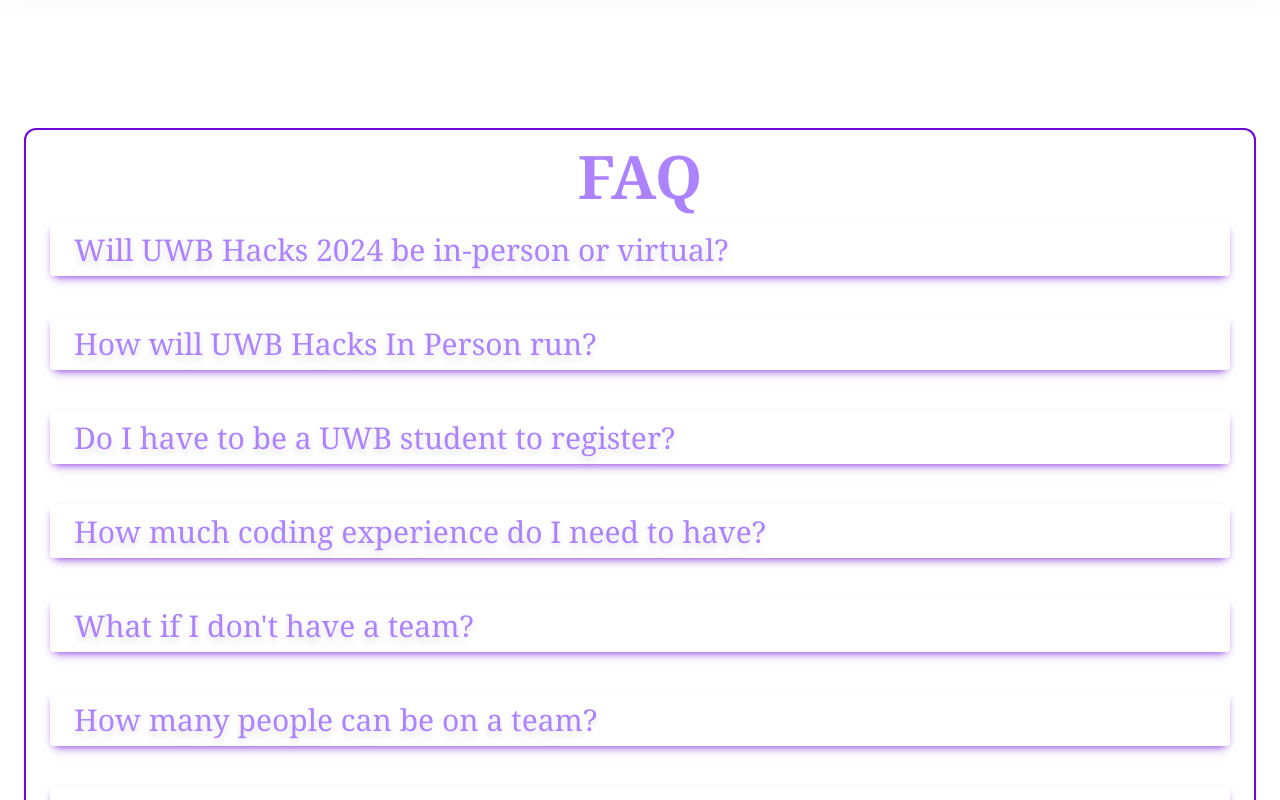
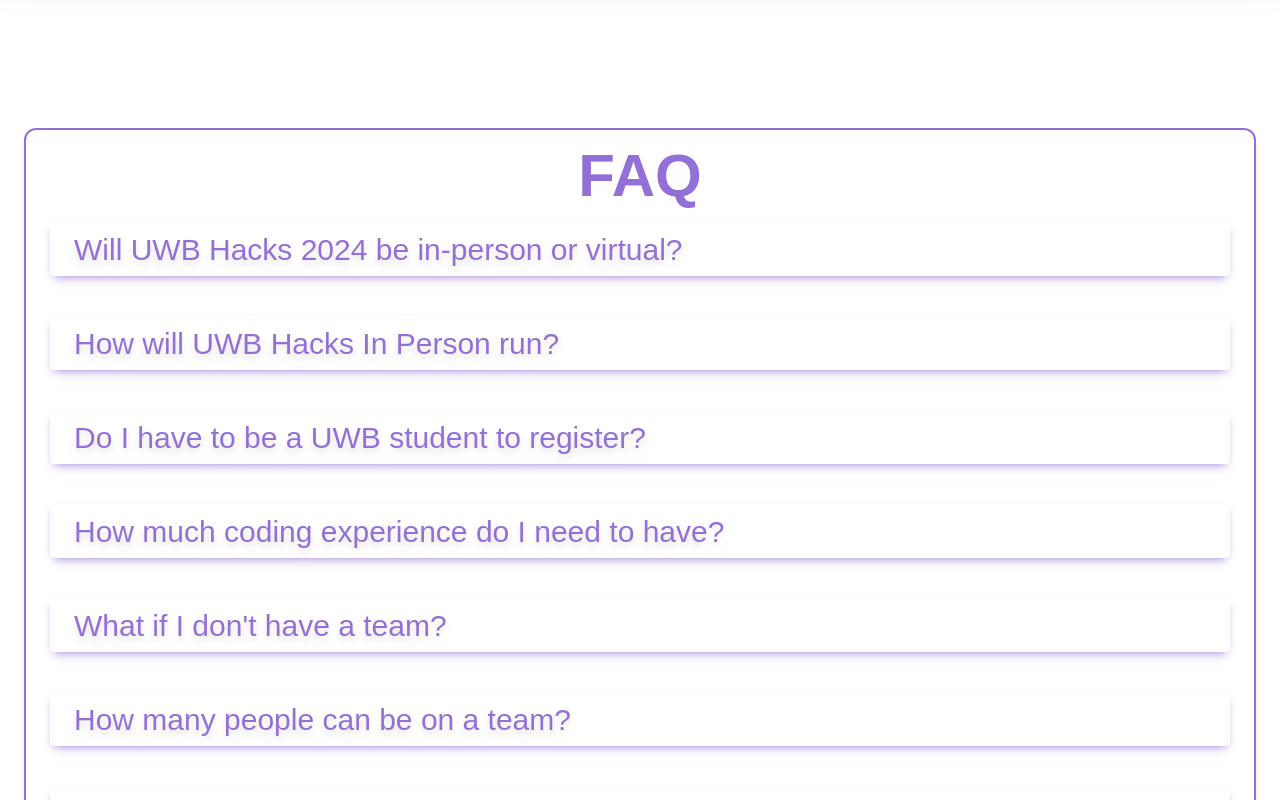
Before and after one commit to UWB-ACM/uwb-hacks24, a React (Create React App) app: page / in a window 1280 px wide. Shown: the part 2960-3760 px from the top of the page. Built offline with nearby package versions, Linux system fonts and the light colour scheme; what tw-elements would draw is missing.

Commit message:
colors and font changed

```diff
--- a/src/Home/CollapseButton.js
+++ b/src/Home/CollapseButton.js
@@ -7,8 +7,8 @@
     <div className="pt-2 pb-3">
       <p className="mb-3 space-y-1 md:space-x-1 md:space-y-0">
         <button
-          className="text-left shadow-purpleFAQ drop-shadow-lg rounded bg-pink-400 px-6 pt-2.5 pb-2 text-3xl font-serif hover:bg-opacity-80
-             text-light-purple w-full
+          className="text-left shadow-purple drop-shadow-lg rounded bg-pink-400 px-6 pt-2.5 pb-2 text-3xl font-Stacker hover:bg-opacity-80
+             text-purple w-full
             shadow-[0_4px_9px_-4px_#ac82ff]
             transition duration-150 ease-in-out "
           type="button"
@@ -27,7 +27,7 @@
         id={props.buttonID}
         data-te-collapse-item
       >
-        <div className="block rounded-lg bg-light-purple font-serif text-white p-6 text-2xl font-normal">
+        <div className="block rounded-lg bg-purple font-Stacker text-white p-6 text-2xl font-normal">
           {props.children}
         </div>
       </div>
--- a/src/Home/FAQ.js
+++ b/src/Home/FAQ.js
@@ -6,8 +6,8 @@
 function FAQ() {
 
         return (
-                <div id="faqSection" className="shadow-md overflow-hidden border-2 border-purpleFAQ bg-white bg-opacity-100 rounded-xl mx-4 my-5">
-                        <div className="font-serif text-6xl text-light-purple text-center mb-2 mt-3 font-bold">FAQ</div>
+                <div id="faqSection" className="shadow-md overflow-hidden border-2 border-purple bg-white bg-opacity-100 rounded-xl mx-4 my-5">
+                        <div className="font-Stacker text-6xl text-purple text-center mb-2 mt-3 font-bold">FAQ</div>
                         <div className="mx-4">
                                 <CollapseButton buttonID="faqb1" buttonText="Will UWB Hacks 2024 be in-person or virtual?" >
                                         This will be a hybrid event, with in-person and virtual offerings. <br /><br />
--- a/tailwind.config.js
+++ b/tailwind.config.js
@@ -8,7 +8,8 @@
   theme: {
     fontFamily: {
       'SecularOne': ['"Secular One"', 'sans-serif'],
-      'serif': ['"fonttwo"', "Georgia"]
+      'serif': ['"fonttwo"', "Georgia"],
+      'Stacker': ['Stacker', 'sans-serif'],
     },
     colors: {
       'white': '#ffffff',
@@ -21,9 +22,10 @@
       'black': '#000000',
       'googray': '#5F6368',
       'pinkFAQ': '#eb37c5',
-      'purpleFAQ': '#6f07d6',
-      'blueFAQ': '#2503fb',
+      'purpleFAQ': '#360a62',
+      'blueFAQ': '#145db6',
       'cyanFAQ': '#18e4ec',
+      'purp2': '#ad50f0'
     },
     extend: {},
   },
```
Also changed, not shown: src/Home/Header.js (+12 -12 lines).
